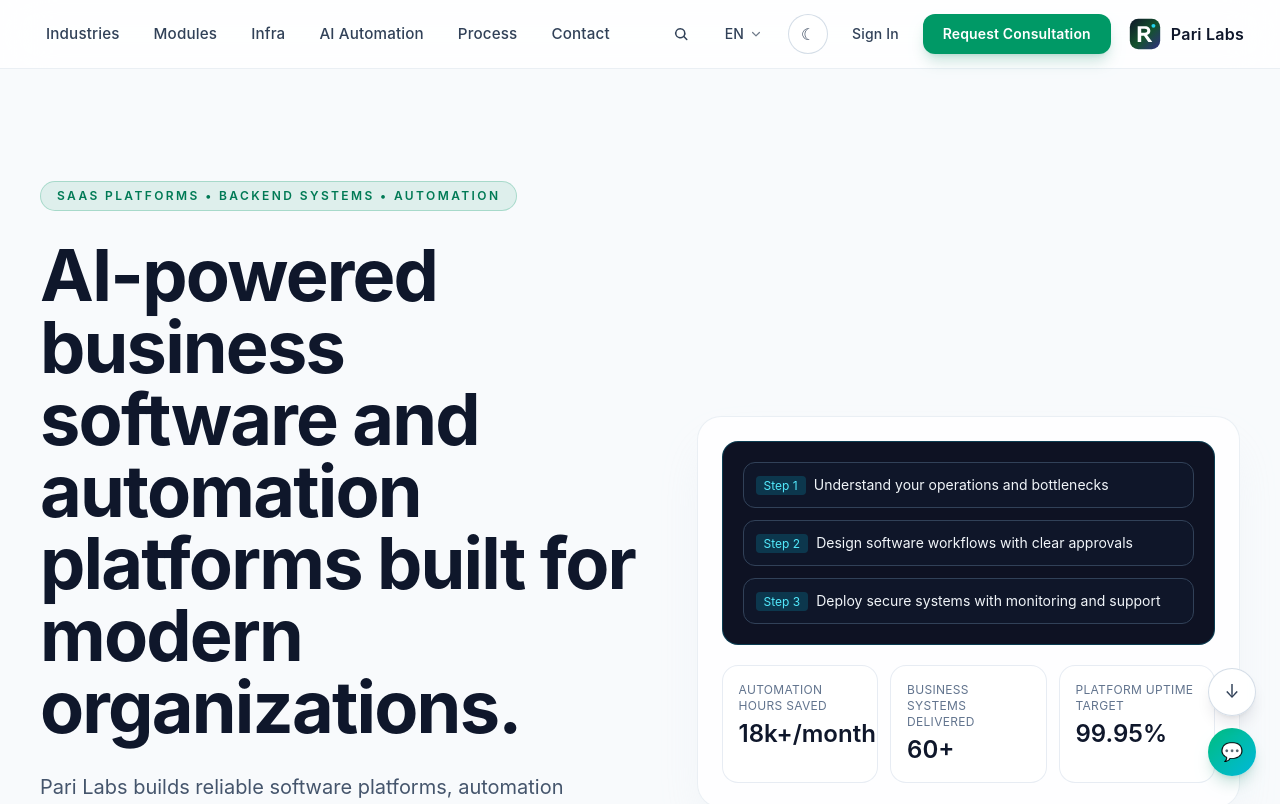
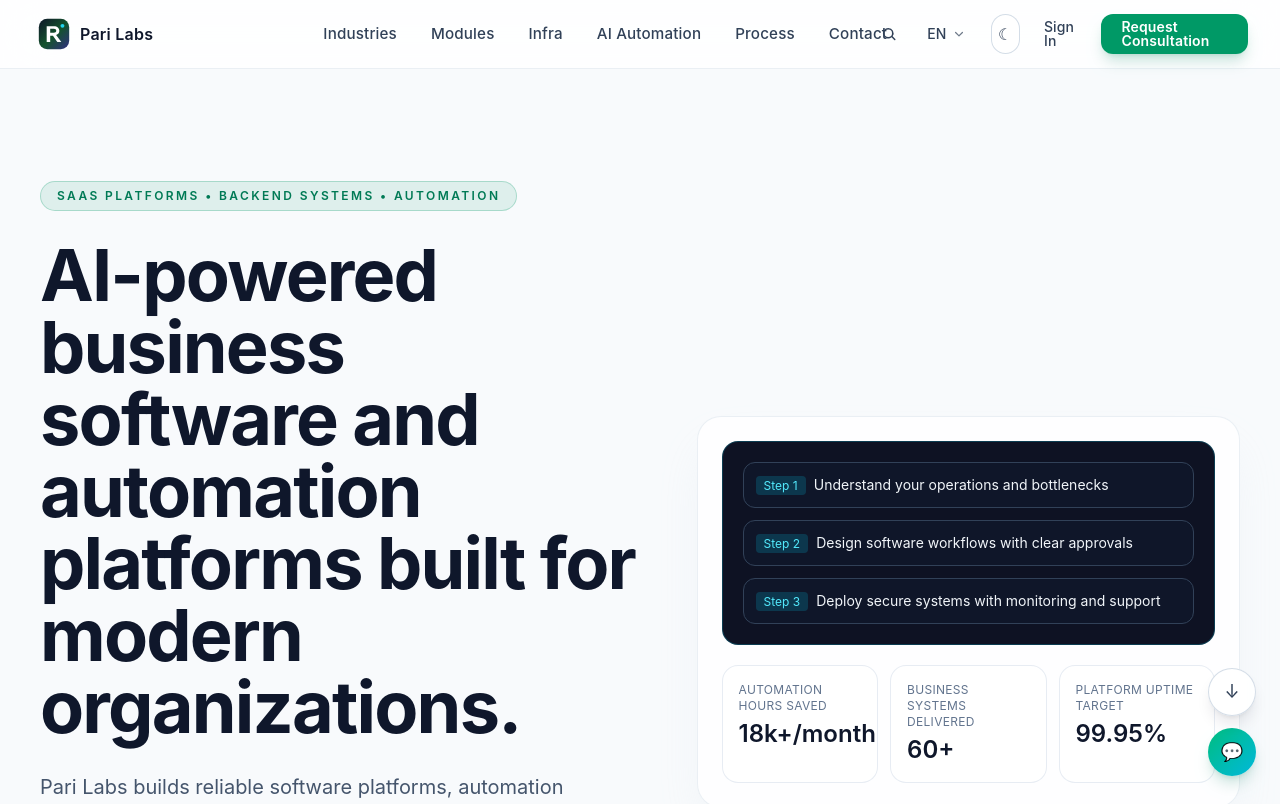
Before and after one commit to karthikeyan2752bit/kdotcom, a Next.js app: page / in a window 1280 px wide. Shown: the top 804 px of the page. Built offline with nearby package versions, Linux system fonts and the light colour scheme.

Commit message:
Reposition header branding and nav alignment

```diff
--- a/components/layout/site-header.tsx
+++ b/components/layout/site-header.tsx
@@ -52,7 +52,14 @@ export function SiteHeader() {
       }`}
     >
       <div className="mx-auto flex h-[4.25rem] w-full max-w-7xl items-center gap-3 px-4 sm:px-6 lg:px-8">
-        <nav className="hidden min-w-0 flex-1 items-center justify-start gap-1.5 xl:flex" aria-label="Primary">
+        <div className="flex min-w-0 flex-1 items-center xl:basis-1/4 xl:flex-none">
+          <Link href="/" className="inline-flex items-center gap-2 rounded-md px-1 py-1 focus-visible:outline-none focus-visible:ring-2 focus-visible:ring-emerald-500/50">
+            <Image src="/logo-mark.svg" alt="Pari Labs logo" width={36} height={36} priority className="h-9 w-9 shrink-0" />
+            <span className="hidden whitespace-nowrap text-base font-semibold leading-none tracking-[0.015em] text-slate-900 sm:inline dark:text-slate-100">Pari Labs</span>
+          </Link>
+        </div>
+
+        <nav className="hidden min-w-0 flex-1 items-center justify-center gap-1.5 xl:flex" aria-label="Primary">
           {navItems.map((item) => (
             <a
               key={item.href}
@@ -67,7 +74,7 @@ export function SiteHeader() {
           ))}
         </nav>
 
-        <div className="flex flex-1 items-center justify-end gap-2 sm:gap-3">
+        <div className="ml-auto flex flex-1 items-center justify-end gap-2 sm:gap-3 xl:basis-1/4 xl:flex-none">
           <button
             type="button"
             aria-label="Search"
@@ -111,10 +118,6 @@ export function SiteHeader() {
             {isOpen ? "✕" : "☰"}
           </button>
 
-          <Link href="/" className="inline-flex items-center gap-2 rounded-md px-1 py-1 focus-visible:outline-none focus-visible:ring-2 focus-visible:ring-emerald-500/50">
-            <Image src="/logo-mark.svg" alt="Pari Labs logo" width={36} height={36} priority className="h-9 w-9 shrink-0" />
-            <span className="hidden whitespace-nowrap text-base font-semibold leading-none tracking-[0.015em] text-slate-900 sm:inline dark:text-slate-100">Pari Labs</span>
-          </Link>
         </div>
       </div>
 
```
